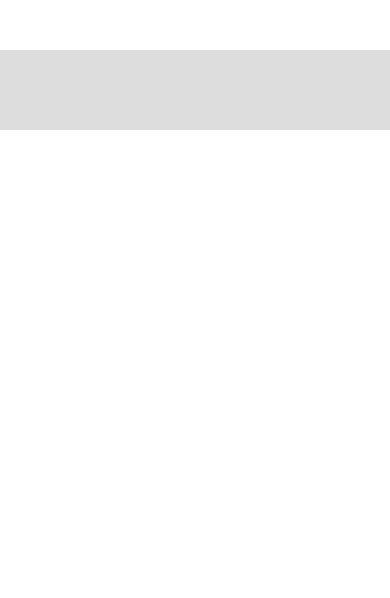
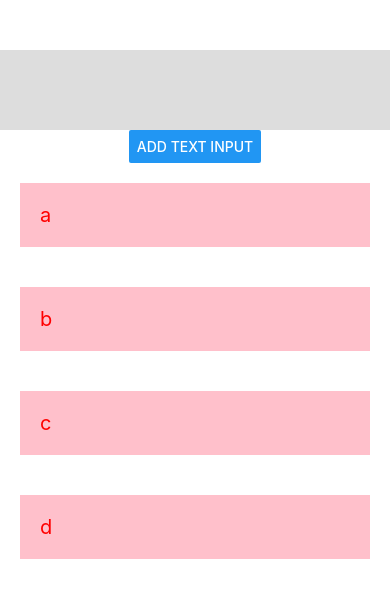
Before and after one commit to publizm/my_first_app, a React Native app: screen / in a window 390 px wide. Shown: the top 598 px of the page. Built offline with nearby package versions, Linux system fonts and the light colour scheme.

Commit message:
input을 입력하여 item 추가하기

```diff
--- a/App.js
+++ b/App.js
@@ -7,60 +7,58 @@
  */
 
 import React, {Component} from 'react';
-import {View, Text, StyleSheet, ScrollView} from 'react-native';
-import Header from './src/header';
-import Generator from './src/generator';
-import NumList from './src/numlist';
-import Input from './src/input';
-
+import {
+  Button,
+  View,
+  Text,
+  StyleSheet,
+  ScrollView,
+  TextInput,
+} from 'react-native';
 class App extends Component {
   state = {
-    appName: 'My first App',
-    random: [36, 999],
+    myTextInput: '',
+    alphabet: ['a', 'b', 'c', 'd'],
   };
 
-  onAddRandomNum = () => {
-    const randomNum = Math.floor(Math.random() * 100) + 1;
-    this.setState((prevState) => ({
-      random: [...prevState.random, randomNum],
-    }));
+  onChangeInput = (text) => {
+    this.setState({
+      myTextInput: text,
+    });
   };
 
-  onNumDelete = (idx) => {
-    const changedRandom = this.state.random.filter(
-      (random, index) => index !== idx,
-    );
-
-    this.setState((prevState) => ({
-      random: changedRandom,
-    }));
+  onAddTextInput = () => {
+    this.setState((prevState) => {
+      return {
+        myTextInput: '',
+        alphabet: [...prevState.alphabet, prevState.myTextInput],
+      };
+    });
   };
 
   render() {
     return (
       <View style={styles.mainView}>
-        {/* <Header name={this.state.appName} />
-        <View>
-          <Text
-            style={styles.mainText}
-            onPress={() => alert('text touch event')}>
-            hello world
-          </Text>
-        </View>
-        <ScrollView
-          style={{width: '100%'}}
-          onMomentumScrollBegin={() => alert('begin')}
-          onMomentumScrollEnd={() => alert('end')}
-          onScroll={() => alert('scrolling')}
-          onContentSizeChange={(width, height) => {
-            alert(height);
-          }}
-          bounces={false}>
-          <Generator onAddRandomNum={this.onAddRandomNum} />
-          <NumList onNumDelete={this.onNumDelete} numbers={this.state.random} />
-        </ScrollView> */}
-
-        <Input />
+        <TextInput
+          style={styles.input}
+          value={this.state.myTextInput}
+          onChangeText={this.onChangeInput}
+          maxLength={100}
+          //? 자동 개행이 된다.
+          multiline={true}
+          //? 대문자 자동수정을 막는다.
+          autoCapitalize={'none'}
+          //? disabled 기능
+          editable={true}
+        />
+        <Button title="Add Text Input" onPress={this.onAddTextInput} />
+        <ScrollView style={{width: '100%'}}>
+          {this.state.alphabet.map((item, index) => (
+            <Text style={styles.mainText} key={index}>
+              {item}
+            </Text>
+          ))}
+        </ScrollView>
       </View>
     );
   }
@@ -75,6 +73,8 @@
     // justifyContent: 'center',
   },
   mainText: {
+    margin: 20,
+    backgroundColor: 'pink',
     fontSize: 20,
     fontWeight: 'normal',
     color: 'red',
@@ -84,6 +84,12 @@
     backgroundColor: 'yellow',
     marginBottom: 10,
   },
+  input: {
+    width: '100%',
+    backgroundColor: '#ddd',
+    fontSize: 25,
+    padding: 10,
+  },
 });
 
 export default App;
```
